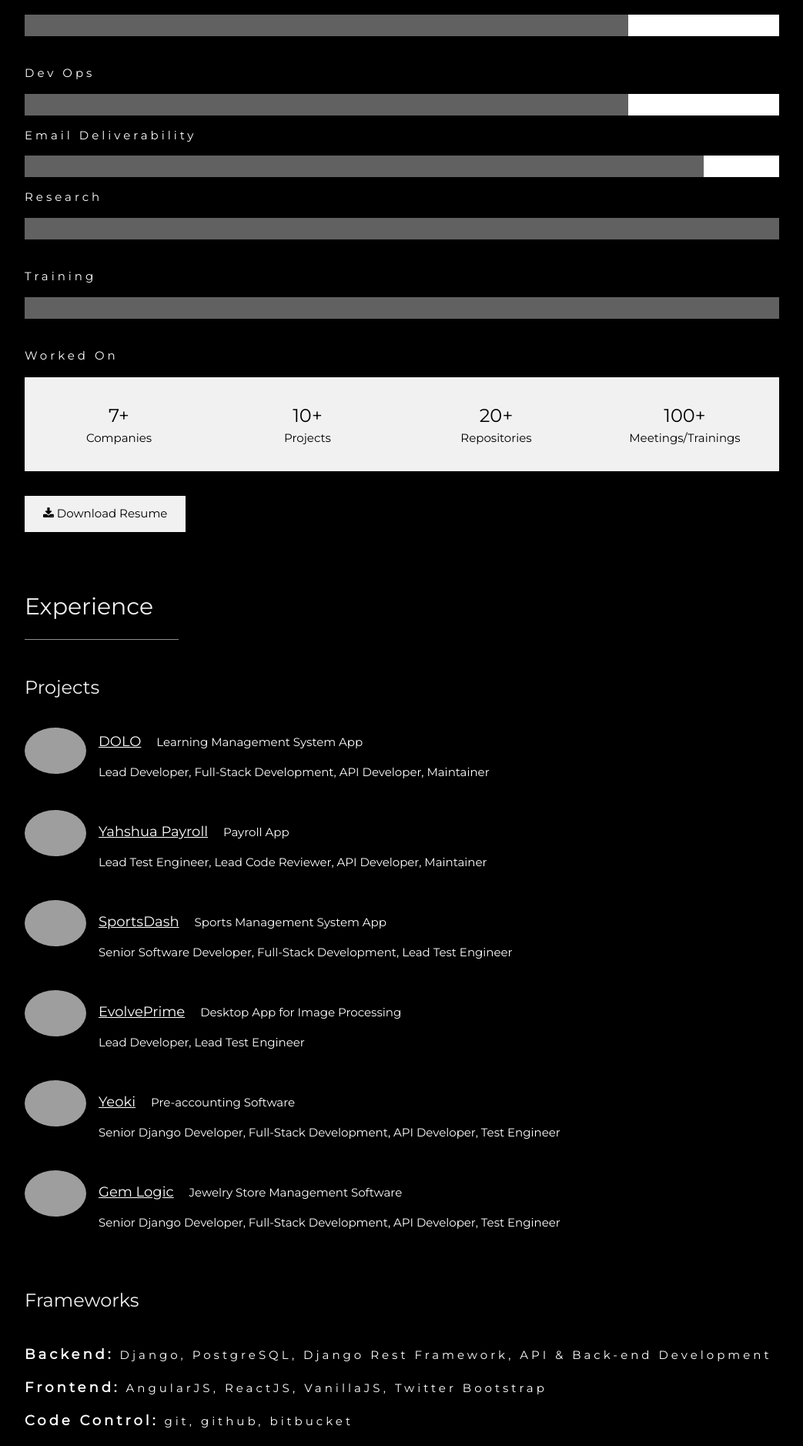
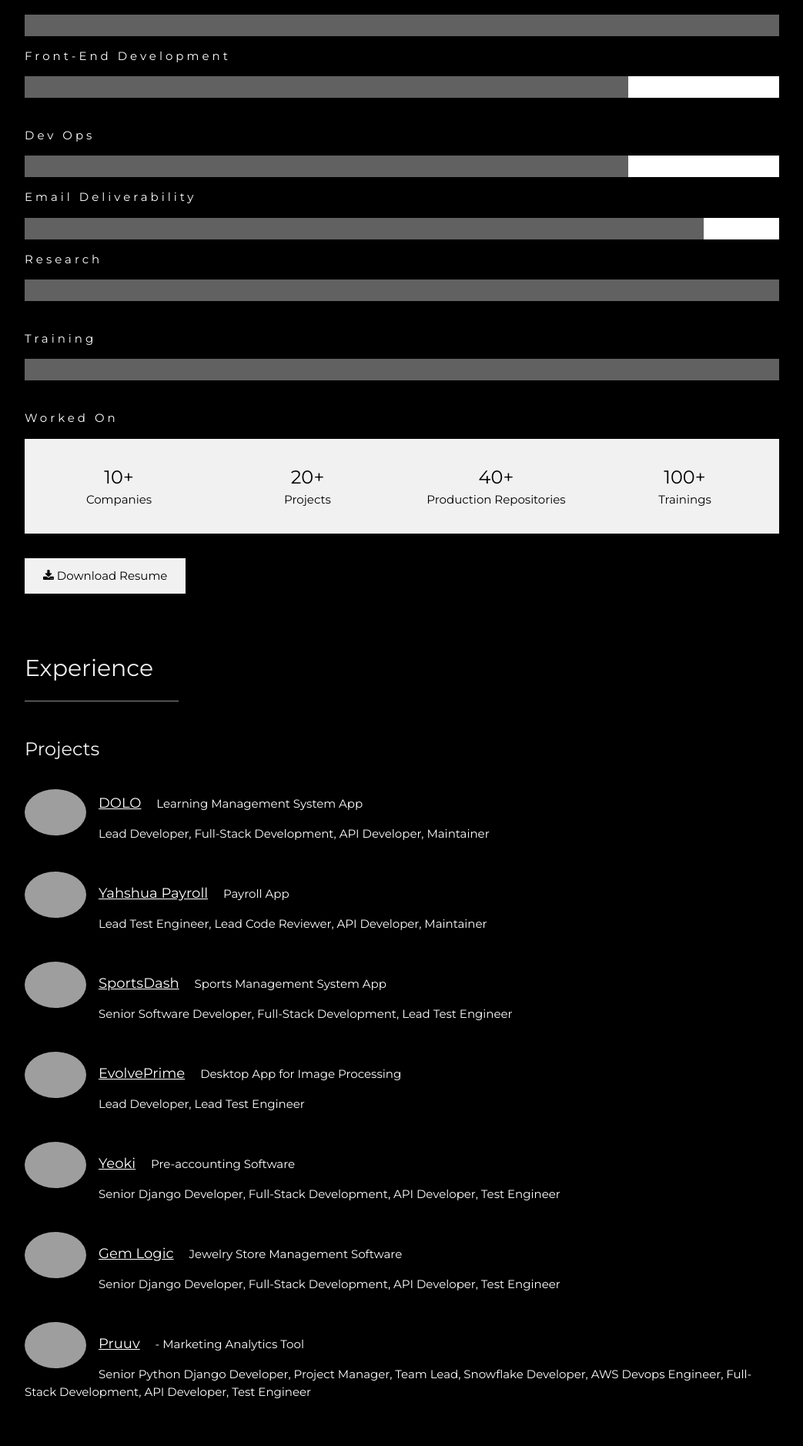
Before and after one commit to edchelstephens/portfolio, a Django app: page / in a window 1280 px wide. Shown: the part 2445-4323 px from the top of the page at 77% size, without its empty margins (178-1221 px from the left). Run offline with Django 4.2, Linux system fonts and the light colour scheme; some libraries are stand-ins or nearby versions; grey boxes are pictures that could not be loaded.

Commit message:
chore: new valid links.

```diff
--- a/pages/templates/pages/index.html
+++ b/pages/templates/pages/index.html
@@ -105,7 +105,7 @@
                                 <!-- Header/Home -->
                                 <header class="w3-container w3-padding-32 w3-center w3-black" id="home">
                                     <h1 class="w3-jumbo"><span class="w3-hide-small">I'm</span> Ed.</h1>
-                                    <h3>Senior Python Django Software Developer</h3>
+                                    <h3>Senior Python Django Software Engineer</h3>
                                     <img
                                         src="{% static 'pages/images/ed.png' %}"
                                         alt="ed"
@@ -179,6 +179,10 @@
                                     <div class="w3-white">
                                         <div class="w3-dark-grey" style="height: 28px; width: 100%"></div>
                                     </div>
+                                    <p class="w3-wide">AWS</p>
+                                    <div class="w3-white">
+                                        <div class="w3-dark-grey" style="height: 28px; width: 100%"></div>
+                                    </div>
                                     <p class="w3-wide">Back-End Development</p>
                                     <div class="w3-white">
                                         <div class="w3-dark-grey" style="height: 28px; width: 100%"></div>
@@ -215,24 +219,24 @@
                                     <p class="w3-wide">Worked On</p>
                                     <div class="w3-row w3-center w3-padding-16 w3-section w3-light-grey">
                                         <div class="w3-quarter w3-section">
-                                            <span class="w3-xlarge">7+</span><br />
+                                            <span class="w3-xlarge">10+</span><br />
                                             Companies
                                         </div>
                                         <div class="w3-quarter w3-section">
-                                            <span class="w3-xlarge">10+</span><br />
+                                            <span class="w3-xlarge">20+</span><br />
                                             Projects
                                         </div>
                                         <div class="w3-quarter w3-section">
-                                            <span class="w3-xlarge">20+</span><br />
-                                            Repositories
+                                            <span class="w3-xlarge">40+</span><br />
+                                            Production Repositories
                                         </div>
                                         <div class="w3-quarter w3-section">
                                             <span class="w3-xlarge">100+</span><br />
-                                            Meetings/Trainings
+                                            Trainings
                                         </div>
                                     </div>
 
-                                    <a href="https://drive.google.com/file/d/1xbsildi7URxRcEsZNBUhKgSI8Vczskwr/view?usp=share_link" target="_blank" class="w3-button w3-light-grey w3-padding-large w3-section">
+                                    <a href="https://drive.google.com/file/d/1XNHBRVUL8PL6blFz5zbPyT_vN8Gr1pw7/view?usp=drive_link" target="_blank" class="w3-button w3-light-grey w3-padding-large w3-section">
                                         <i class="fa fa-download"></i> Download Resume
                                     </a>
                                 </div>
@@ -262,22 +266,38 @@
                                     <p><span class="w3-large w3-margin-right"><a href="https://www.evolveprime.com/" target="_blank">EvolvePrime</a></span> Desktop App for Image Processing</p>
                                     <p>Lead Developer, Lead Test Engineer</p><br>
 
-                                    <img src="https://yeoki.be/static/images/yeoki-inline-white-860x396.9fed3400e742.png" alt="Yeoki" class="w3-left w3-circle w3-margin-right" style="width:80px">
-                                    <p><span class="w3-large w3-margin-right"><a href="https://yeoki.be/" target="_blank">Yeoki</a></span> Pre-accounting Software</p>
+                                    <img src="https://media.licdn.com/dms/image/v2/C4E0BAQGSEs7BEPNA_Q/company-logo_200_200/company-logo_200_200/0/1660041344669/yeoki_2_logo?e=1732147200&v=beta&t=65NFgXk5RYn9EhrUQEfZmxGHU17WxYxzNqkxwvg1aiw" alt="Yeoki" class="w3-left w3-circle w3-margin-right" style="width:80px">
+                                    <p><span class="w3-large w3-margin-right"><a href="https://www.linkedin.com/company/yeoki-2/?originalSubdomain=be" target="_blank">Yeoki</a></span> Pre-accounting Software</p>
                                     <p>Senior Django Developer, Full-Stack Development, API Developer, Test Engineer</p><br>
 
-                                    <img src="https://yeoki.s3.amazonaws.com/media/y_system/gem-logic-logo-black.png?AWSAccessKeyId=AKIAJ22BLWN36ML434DA&Signature=PhUeiufVskFdH11Q%2BSgNszfDFkg%3D&Expires=1682388460" alt="Gem-logic" class="w3-left w3-circle w3-margin-right" style="width:80px">
+                                    <img src="https://media.licdn.com/dms/image/v2/C4E0BAQHsE0okoj9x_g/company-logo_200_200/company-logo_200_200/0/1674247113918?e=1732147200&v=beta&t=P7i9ZQ7hVbfRPCogjwVQrAremFSNzJ2NXzQtDMsl6z8" alt="Gem-logic" class="w3-left w3-circle w3-margin-right" style="width:80px">
                                     <p><span class="w3-large w3-margin-right"><a href="https://gem-logic.com/" target="_blank">Gem Logic</a></span> Jewelry Store Management Software</p>
                                     <p>Senior Django Developer, Full-Stack Development, API Developer, Test Engineer</p><br>
 
+
+                                    <img src="https://www.pruuv.com/res/images/plogo.svg" alt="pruuv" class="w3-left w3-circle w3-margin-right" style="width:80px">
+                                    <p><span class="w3-large w3-margin-right"><a href="https://pruuv.com/" target="_blank">Pruuv</a></span>  - Marketing Analytics Tool</p>
+                                    <p>
+                                        Senior Python Django Developer,
+                                        Project Manager,
+                                        Team Lead,
+                                        Snowflake Developer,
+                                        AWS Devops Engineer,
+                                        Full-Stack Development,
+                                        API Developer,
+                                        Test Engineer
+                                    </p>
+                                    <br>
+
+
                                     <h3 class="w3-padding-24 w3-text-light-grey">Frameworks</h3>
-                                    <p class="w3-wide w3-margin-bottom"><span style="font-size:18px; font-weight:bold">Backend:</span> Django, PostgreSQL, Django Rest Framework,  API & Back-end Development</p>
+                                    <p class="w3-wide w3-margin-bottom"><span style="font-size:18px; font-weight:bold">Backend:</span> Django, PostgreSQL, Snowflake, Django Rest Framework,  API & Back-end Development</p>
                                     <p class="w3-wide w3-margin-bottom"><span style="font-size:18px; font-weight:bold">Frontend:</span> AngularJS, ReactJS, VanillaJS, Twitter Bootstrap</p>
                                     <p class="w3-wide w3-margin-bottom"><span style="font-size:18px; font-weight:bold">Code Control:</span> git, github, bitbucket</p>
                                     <p class="w3-wide w3-margin-bottom"><span style="font-size:18px; font-weight:bold">Development Style:</span> Test Driven Development</p>
 
                                     <h3 class="w3-padding-24 w3-text-light-grey">Devops</h3>
-                                    <p class="w3-wide w3-margin-bottom"><span style="font-size:18px; font-weight:bold">AWS:</span> Elastic Beanstalk, EC2, Route 53, S3, RDS, SES, SNS, IAM, Workmail, Elasticache</p>
+                                    <p class="w3-wide w3-margin-bottom"><span style="font-size:18px; font-weight:bold">AWS:</span> EC2, AWS Lambda, Elastic Beanstalk, Route 53, S3, SQS, MSK, RDS, SES, SNS, IAM, Workmail, Elasticache</p>
                                     <p class="w3-wide w3-margin-bottom"><span style="font-size:18px; font-weight:bold">Google:</span> GCP, Gmail API, Web OAuth Client for Social Login with Gmail</p>
                                     <p class="w3-wide w3-margin-bottom"><span style="font-size:18px; font-weight:bold">Platform:</span> Linux Server with Nginx, Gunicorn, uWSGI, Celery, Redis </p>
                                     <p class="w3-wide w3-margin-bottom"><span style="font-size:18px; font-weight:bold">Tools:</span> Ansible, Ansible Tower, Docker, Shell Scripting, SSH config, Pre-commit, Github actions</p>
```
